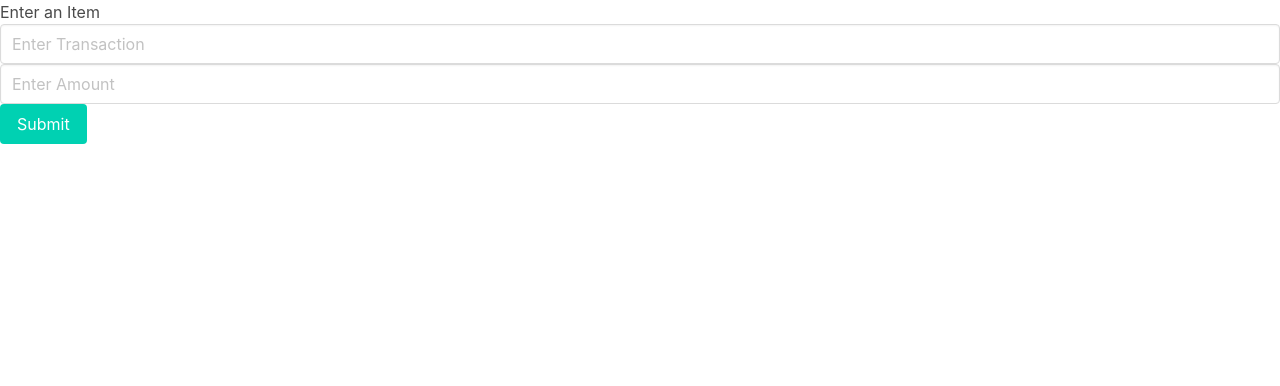
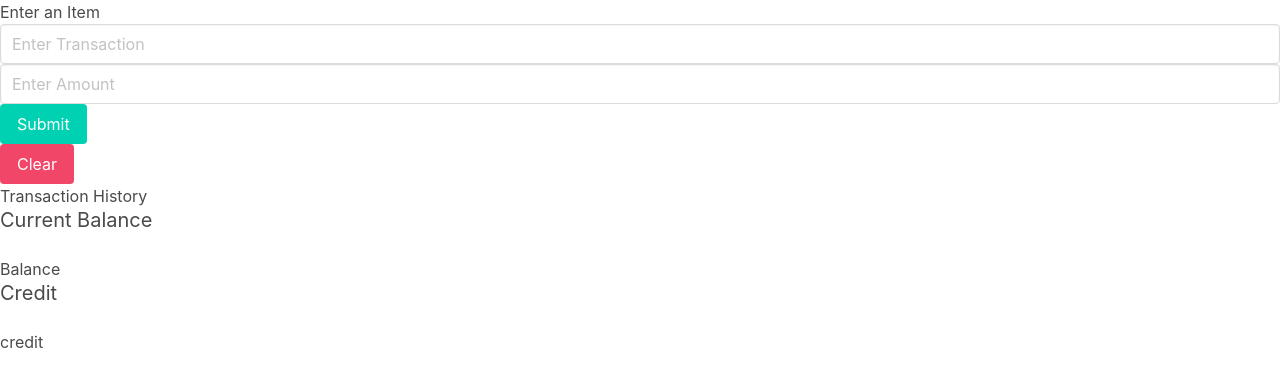
Before and after one commit to gabe571/teal-frontend, a React (Create React App) app: page / in a window 1280 px wide. Shown: the top 386 px of the page. Built offline with nearby package versions, Linux system fonts and the light colour scheme.

Commit message:
balance/transactions

```diff
--- /dev/null
+++ b/src/components/balance.js
@@ -0,0 +1,18 @@
+import react from 'react'
+
+const balance = () => {
+
+
+    return (
+         <div className='totals'>
+        <h2 className='subtitle'> Current Balance </h2>
+        <h3> Balance </h3>
+        <div>
+            <h3 className='subtitle'> Credit </h3>
+            <h4> credit </h4>
+        </div>
+    </div>
+     )
+    }
+
+    export default balance
--- a/src/components/layout.js
+++ b/src/components/layout.js
@@ -1,5 +1,7 @@
 import react from 'react'
 import Form from './form'
+import Transactions from './transactions'
+import Balance from './balance'
 
 const layout = () => {
 
@@ -7,6 +9,8 @@ const layout = () => {
 return (
     <div>
       <Form />
+      <Transactions />
+      <Balance />
     </div>
  )
 }
--- /dev/null
+++ b/src/components/transactions.js
@@ -0,0 +1,14 @@
+import react from 'react'
+
+const transactions = () => {
+
+
+    return (
+        <div>
+        <button className='button is-danger'> Clear </button>
+            <h2 className='subtite'> Transaction History </h2>
+        </div>
+     )
+    }
+
+    export default transactions
```
